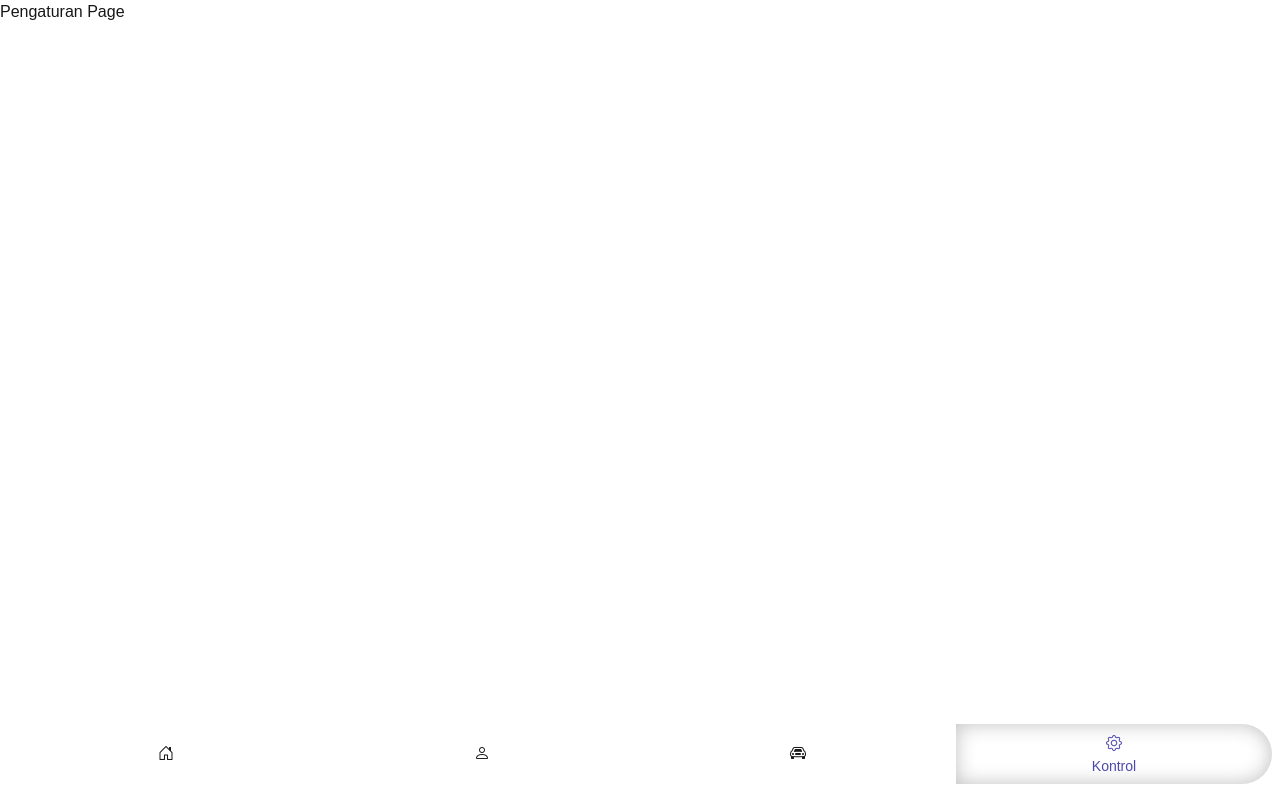
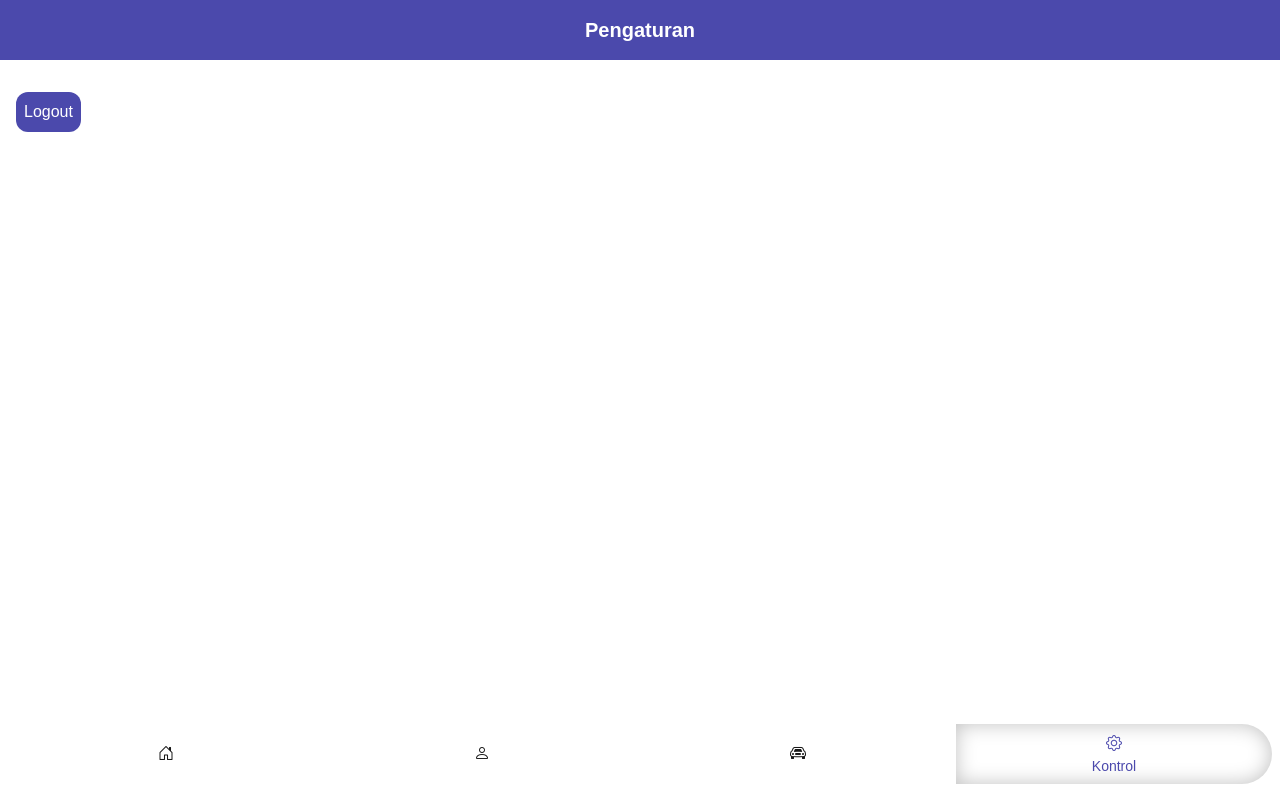
Before and after one commit to MirzaAliA/fe_rentnote, a Next.js app: page /dashboard/pengaturan in a window 1280 px wide. Built offline with nearby package versions, Linux system fonts and the light colour scheme.

Commit message:
Feat: Add logout feature

```diff
--- a/src/app/dashboard/pengaturan/page.tsx
+++ b/src/app/dashboard/pengaturan/page.tsx
@@ -1,3 +1,46 @@
+"use client";
+import { useMutation } from "@tanstack/react-query";
+import axios from "axios";
+import { useRouter } from "next/navigation";
+
 export default function PengaturanPage() {
-  return <div>Pengaturan Page</div>;
+  const router = useRouter();
+  async function handleLogout() {
+    logoutMutation.mutate();
+  }
+
+  const logoutMutation = useMutation({
+    mutationFn: async () => {
+      return await axios.post(
+        "http://localhost:8000/api/v1/auth/logout",
+        {},
+        {
+          withCredentials: true,
+        }
+      );
+    },
+    onSuccess: (res) => {
+      console.log("✅ Logout Success:", res);
+      router.push("/");
+    },
+    onError: (error) => {
+      console.log("❌ Logout failed:", error);
+    },
+  });
+  return (
+    <div>
+      <div className="flex flex-row justify-center items-center py-4 bg-[#4B49AC]">
+        <h1 className="text-xl text-white font-bold">Pengaturan</h1>
+      </div>
+
+      <button
+        onClick={handleLogout}
+        className="flex flex-row justify-center items-center mb-4 mx-4 my-8 bg-[#4B49AC] rounded-xl"
+      >
+        <div className="flex justify-center items-center px-2 py-2">
+          <p className="text-white">Logout</p>
+        </div>
+      </button>
+    </div>
+  );
 }
```
